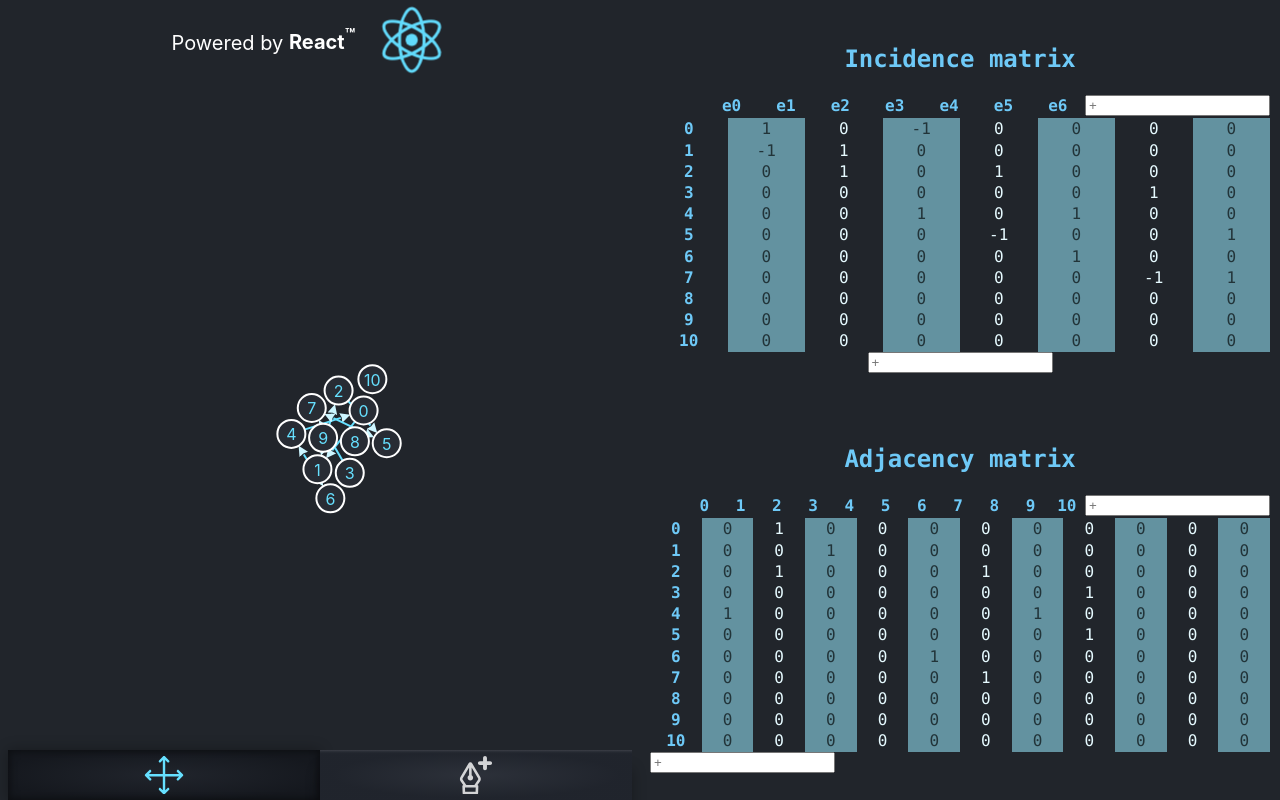
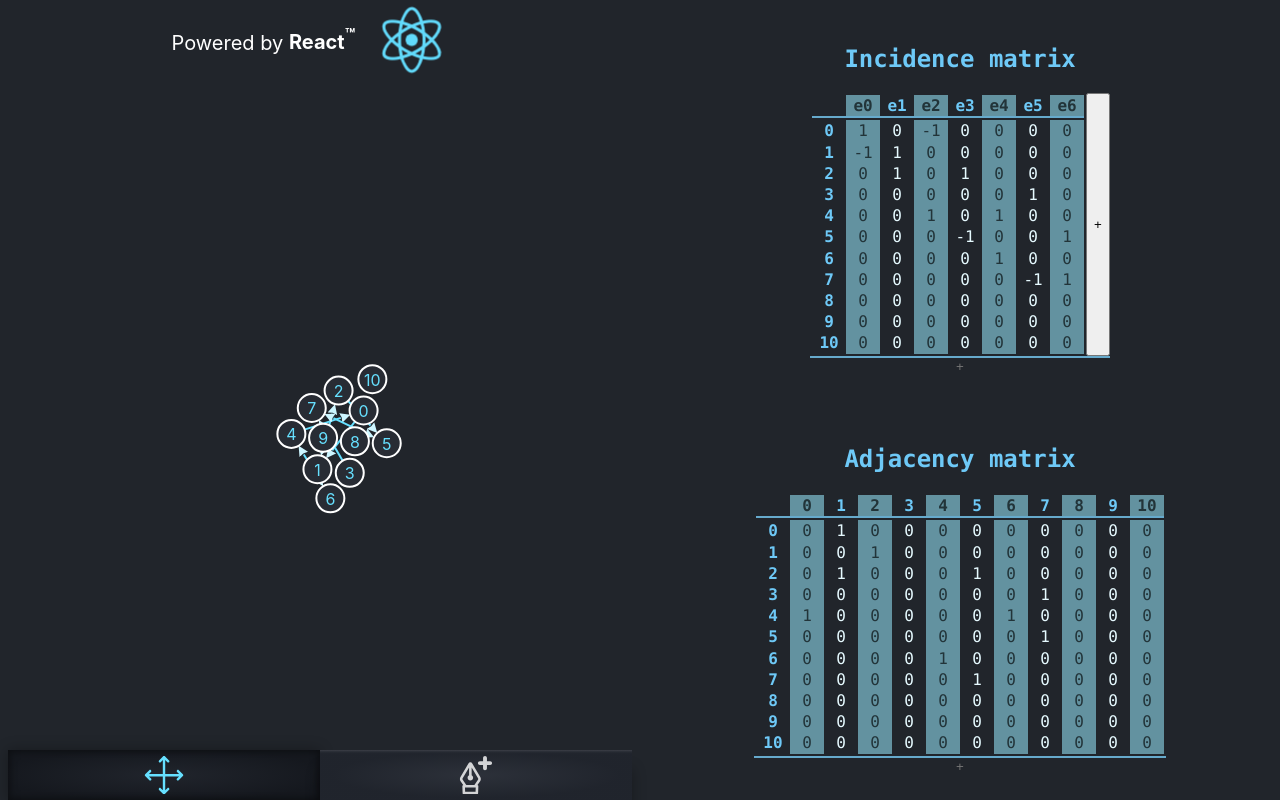
Before and after one commit to PlumpAlbert/sys_anal, a React (Create React App) app: page / in a window 1280 px wide. Built offline with nearby package versions, Linux system fonts and the light colour scheme; what typesafe-actions would draw is missing.

Commit message:
Updated matrix rendering

```diff
--- a/src/components/Matrix/index.tsx
+++ b/src/components/Matrix/index.tsx
@@ -8,7 +8,6 @@ import {
   updateNode
 } from "../../store";
 import "./matrix.css";
-import { dispatch } from "d3";
 
 interface IOwnProps {
   type: "Adjacency" | "Incidence";
@@ -16,12 +15,54 @@ interface IOwnProps {
 
 export type TProps = IOwnProps & IStoreProps & IDispatchProps;
 
-const Matrix: React.FC<TProps> = props => {
+function implementsInterface<I>(obj: any): obj is I {
+  const mI = obj as I;
+  for (let k in Object.keys(mI)) {
+    //@ts-ignore
+    if (mI[k] === undefined) return false;
+  }
+  return true;
+}
+
+function onBlur(
+  event: React.MouseEvent<HTMLButtonElement>,
+  data: Link[],
+  action: IDispatchProps["appendLinks"]
+): void;
+function onBlur(
+  event: React.FocusEvent<HTMLInputElement>,
+  data: GraphNode[],
+  action: IDispatchProps["appendNodes"]
+): void;
+function onBlur(
+  event:
+    | React.FocusEvent<HTMLInputElement>
+    | React.MouseEvent<HTMLButtonElement>,
+  data: GraphNode[] | Link[],
+  action: IDispatchProps[keyof IDispatchProps]
+): void {
+  if (implementsInterface<IDispatchProps["appendLinks"]>(action)) {
+    return action(data.length);
+  }
+  if (event.target instanceof HTMLInputElement) {
+    let { value } = event.target;
+    if (!value) return;
+    if (implementsInterface<GraphNode[]>(data)) {
+      return action(data.length, {
+        id: data[data.length - 1].id + 1,
+        label: value
+      });
+    }
+  }
+}
+
+export const Matrix: React.FC<TProps> = props => {
   console.log(
     `Matrix (${props.type})`,
     new Date(Date.now()).toLocaleTimeString()
   );
-  let table: any = null;
+  let table: JSX.Element;
+  let columnInput: JSX.Element | null = null;
   if (props.type === "Adjacency") {
     table = (
       <table className="matrix-table">
@@ -31,11 +72,6 @@ const Matrix: React.FC<TProps> = props => {
             {props.nodes.map(node => (
               <th key={`head_${node.id}`}>{node.id}</th>
             ))}
-            <input
-              type="text"
-              placeholder="+"
-              onBlur={() => props.appendLinks(props.links.length)}
-            />
           </tr>
         </thead>
         <tbody>
@@ -65,24 +101,12 @@ const Matrix: React.FC<TProps> = props => {
               </tr>
             );
           })}
-          <tr>
-            <input
-              type="text"
-              placeholder="+"
-              onBlur={e =>
-                props.appendNodes(props.nodes.length, {
-                  id: props.nodes[props.nodes.length - 1].id + 1,
-                  label: e.target.value
-                })
-              }
-            />
-          </tr>
         </tbody>
       </table>
     );
   }
   // if (props.type === 'Incidence')
-  else
+  else {
     table = (
       <table className="matrix-table">
         <thead>
@@ -91,16 +115,6 @@ const Matrix: React.FC<TProps> = props => {
             {props.links.map(link => (
               <th key={`head_${link.label}`}>{link.label}</th>
             ))}
-            <input
-              type="text"
-              placeholder="+"
-              onBlur={e =>
-                props.appendNodes(props.nodes.length, {
-                  id: props.nodes[props.nodes.length - 1].id + 1,
-                  label: e.target.value
-                })
-              }
-            />
           </tr>
         </thead>
         <tbody>
@@ -122,23 +136,29 @@ const Matrix: React.FC<TProps> = props => {
               </tr>
             );
           })}
-          <input
-            type="text"
-            placeholder="+"
-            onBlur={e =>
-              props.appendNodes(props.nodes.length, {
-                id: props.nodes[props.nodes.length - 1].id + 1,
-                label: e.target.value
-              })
-            }
-          />
         </tbody>
       </table>
     );
+    columnInput = (
+      <button onClick={e => onBlur(e, props.links, props.appendLinks)}>
+        +
+      </button>
+    );
+  }
   return (
-    <div className="Matrix">
-      <h2 className="Matrix-header">{`${props.type} matrix`}</h2>
-      {table}
+    <div className="matrix">
+      <h2 className="matrix-header">{`${props.type} matrix`}</h2>
+      <div className="matrix-content">
+        <div className="matrix-wrapper">
+          {table}
+          {columnInput}
+        </div>
+        <input
+          type="text"
+          placeholder="+"
+          onBlur={e => onBlur(e, props.nodes, props.appendNodes)}
+        />
+      </div>
     </div>
   );
 };
@@ -179,8 +199,8 @@ const mapD2P: MapDispatchToProps<IDispatchProps, IOwnProps> = (
         index,
         link: {
           label: `e${index}`,
-          source: "source",
-          target: "target",
+          source: { id: 0 },
+          target: { id: 1 },
           twoWay: false
         }
       })
@@ -192,4 +212,3 @@ export default connect(
   mapS2P,
   mapD2P
 )(Matrix);
-export { Matrix };
--- a/src/components/Matrix/matrix.css
+++ b/src/components/Matrix/matrix.css
@@ -1,31 +1,51 @@
-.Matrix {
-    font-family: "Courier Prime Sans", Consolas, "DejaVu Sans Mono", monospace;
+.matrix {
+  font-family: "FantasqueSansMono Nerd Font", "Courier Prime Sans", Consolas,
+    "DejaVu Sans Mono", monospace;
   overflow: auto;
 }
 
+.matrix-content {
+  display: inline-block;
+}
+.matrix-content input {
+  width: 100%;
+  box-sizing: border-box;
+  text-align: center;
+  background: transparent;
+  border: 0;
+  border-top: 2px solid hsl(200, 50%, 60%);
+  color: hsl(200, 90%, 70%);
+}
+
+.matrix-wrapper {
+  display: flex;
+  width: fit-content;
+}
+.matrix-wrapper td,
+.matrix-wrapper th,
+.matrix-wrapper input {
+  width: 2rem;
+  min-height: 1.2rem;
+  flex: 1;
+}
+
 .matrix-table {
-    min-width: 100%;
   empty-cells: show;
 }
-
-.matrix-table td:nth-child(even) {
-    background-color: hsla(193, 75%, 75%, .6);
+.matrix-table td:nth-child(even),
+.matrix-table th:nth-child(even) {
+  background-color: hsla(193, 75%, 75%, 0.6);
   color: hsl(193, 25%, 18%);
 }
-
+.matrix-table > thead > tr {
+  border-bottom: 2px solid hsl(200, 50%, 60%);
+}
 .matrix-table tr {
   display: flex;
   align-items: center;
 }
 
-.matrix-table td,
-.matrix-table th {
-    width: 1.5rem;
-    min-height: 1.2rem;
-    flex: 1;
-}
-
-.Matrix,
+.matrix,
 .matrix-table th {
   color: hsl(200, 90%, 70%);
 }
```
Lines whose indentation alone changed are shown as unchanged.
